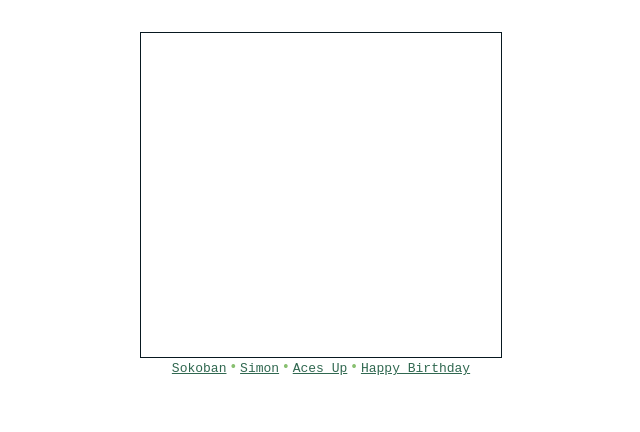
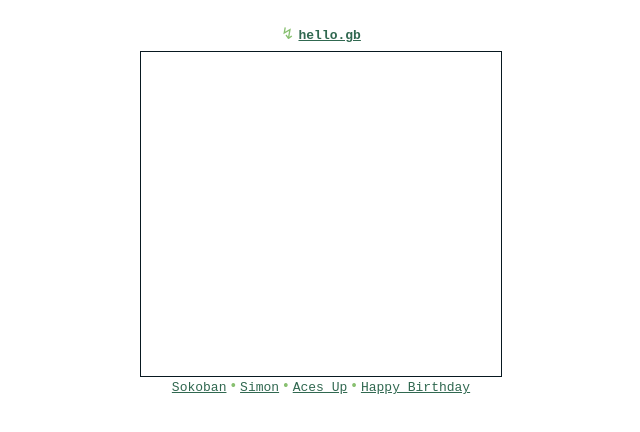
Before and after one commit to tkers/play.gbforth.org, a plain HTML site: page index.html in a window 1280 px wide. Shown: the whole page, without its empty margins (319-959 px from the left). Drawn offline with Linux system fonts and the light colour scheme; no server answers.

Commit message:
Add ROM download link

```diff
--- a/index.html
+++ b/index.html
@@ -8,6 +8,7 @@
     <script src="main.js"></script>
   </head>
   <body>
+    &#x21af; <strong><a target="_blank" id="download">loading...</a></strong><br />
     <canvas id="lcd" class="pixelated" width="160" height="144"></canvas><br />
     <a href="#soko">Sokoban</a> &bull; <a href="#simon">Simon</a> &bull;
     <a href="#aces">Aces Up</a> &bull; <a href="#bday">Happy Birthday</a>
--- a/main.js
+++ b/main.js
@@ -17,6 +17,10 @@ window.addEventListener("load", () => {
   const name = window.location.hash.substring(1);
   const url = `roms/${getRom(name)}.gb`;
   playFromUrl(url, document.getElementById("lcd"));
+
+  const dl = document.getElementById('download');
+  dl.href = url;
+  dl.innerHTML = url.substring(5);
 });
 
 window.addEventListener("hashchange", () => {
--- a/style.css
+++ b/style.css
@@ -1,10 +1,11 @@
 body {
   text-align: center;
   color: #88c070;
+  padding-top: 16px;
 }
 
 canvas {
-  margin-top: 24px;
+  margin-top: 8px;
   height: 324px;
   border: 1px solid #081820;
   image-rendering: pixelated;
```
